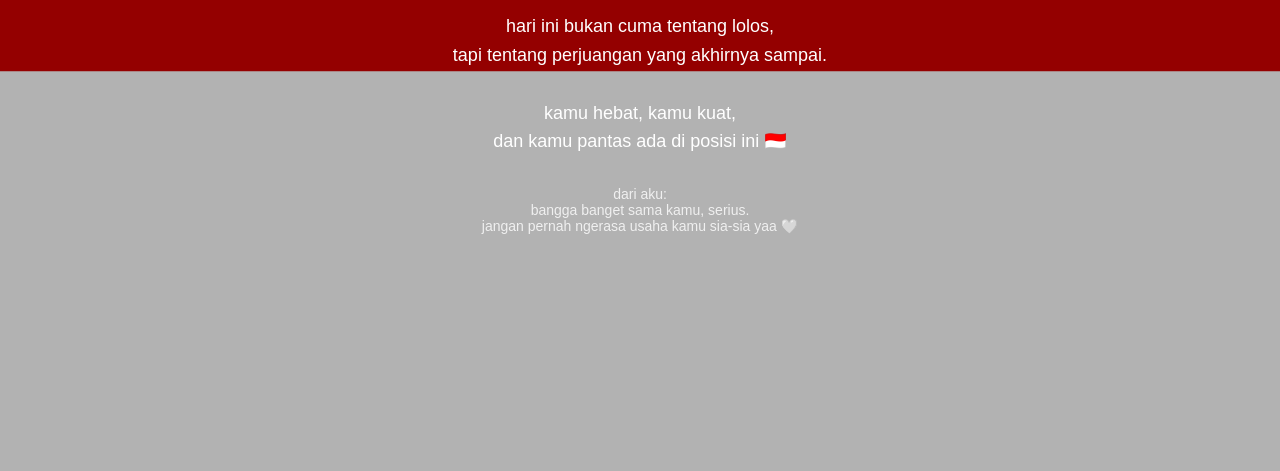
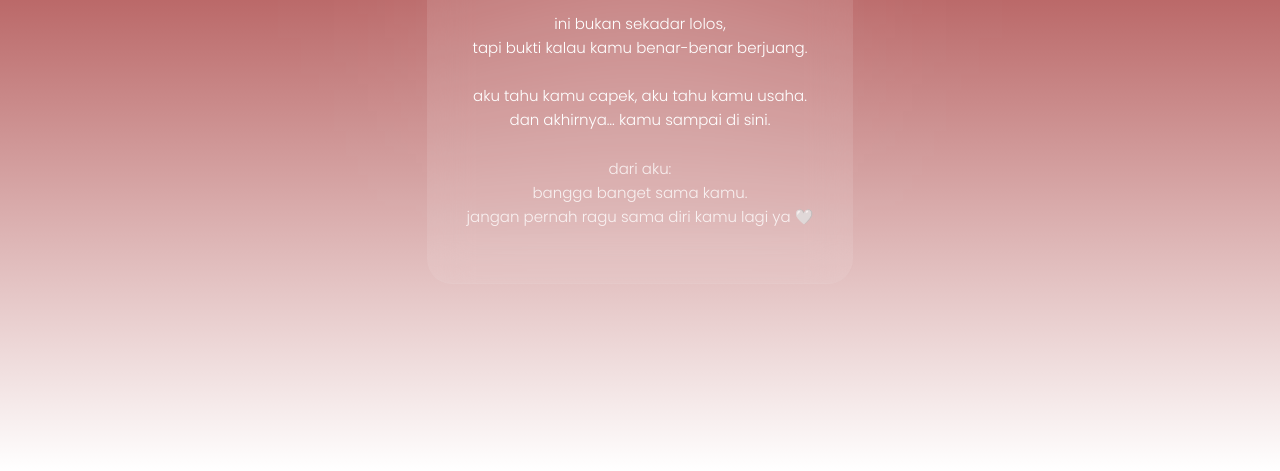
Before and after one commit to hrwt/pskb, a plain HTML site: page index.html in a window 1280 px wide. Shown: the part 329-800 px from the top of the page. Drawn offline with nearby package versions, Linux system fonts and the light colour scheme.

Commit message:
Update title and modify card content in index.html

```diff
--- a/index.html
+++ b/index.html
@@ -2,130 +2,92 @@
 <html lang="id">
 <head>
 <meta charset="UTF-8">
-<title>paskibra moment</title>
+<title>for you</title>
 
 <style>
+@import url('https://fonts.googleapis.com/css2?family=Playfair+Display:wght@500&family=Poppins:wght@300&display=swap');
+
 body {
   margin: 0;
-  font-family: 'poppins', sans-serif;
-  overflow: hidden;
-}
-
-/* background bendera */
-.bg {
-  position: fixed;
-  width: 100%;
-  height: 100%;
-  background: linear-gradient(180deg, #d40000 50%, #ffffff 50%);
-  animation: wave 6s ease-in-out infinite;
-}
-
-@keyframes wave {
-  0% {transform: scale(1);}
-  50% {transform: scale(1.03);}
-  100% {transform: scale(1);}
-}
-
-/* overlay gelap biar estetik */
-.overlay {
-  position: fixed;
-  width: 100%;
-  height: 100%;
-  background: rgba(0,0,0,0.3);
-}
-
-/* isi tengah */
-.container {
-  position: relative;
-  z-index: 2;
   height: 100vh;
   display: flex;
   justify-content: center;
   align-items: center;
+  background: linear-gradient(to bottom, #8b0000, #ffffff);
+  overflow: hidden;
 }
 
+/* efek glow */
+body::before {
+  content: "";
+  position: absolute;
+  width: 300px;
+  height: 300px;
+  background: rgba(255,255,255,0.2);
+  filter: blur(120px);
+  top: 20%;
+}
+
+/* card tengah */
 .card {
+  background: rgba(255,255,255,0.1);
+  backdrop-filter: blur(20px);
+  border-radius: 25px;
+  padding: 40px;
   text-align: center;
   color: white;
-  max-width: 500px;
-  animation: fadeUp 2s ease;
+  max-width: 400px;
+  animation: fade 2s ease;
 }
 
-@keyframes fadeUp {
-  from {opacity: 0; transform: translateY(40px);}
-  to {opacity: 1; transform: translateY(0);}
+@keyframes fade {
+  from {opacity:0; transform: translateY(30px);}
+  to {opacity:1; transform: translateY(0);}
 }
 
 h1 {
-  font-size: 42px;
-  letter-spacing: 4px;
+  font-family: 'Playfair Display', serif;
+  font-size: 36px;
+  letter-spacing: 2px;
 }
 
-.main-text {
+p {
+  font-family: 'Poppins', sans-serif;
   margin-top: 15px;
-  font-size: 18px;
   line-height: 1.6;
+  font-size: 15px;
 }
 
-.from {
-  margin-top: 30px;
-  font-size: 14px;
-  opacity: 0.8;
-}
-
-/* gambar kiri kanan */
-.side {
-  position: absolute;
-  bottom: 0;
-  height: 85%;
-  opacity: 0.9;
-  animation: float 4s ease-in-out infinite;
-}
-
-@keyframes float {
-  0% {transform: translateY(0);}
-  50% {transform: translateY(-10px);}
-  100% {transform: translateY(0);}
-}
-
-.left {
-  left: 0;
-  transform: scaleX(-1);
-}
-
-.right {
-  right: 0;
+/* garis elegan */
+.line {
+  width: 50px;
+  height: 2px;
+  background: white;
+  margin: 15px auto;
+  opacity: 0.7;
 }
 </style>
 </head>
 
 <body>
 
-<div class="bg"></div>
-<div class="overlay"></div>
+<div class="card">
+  <h1>paskibra 2025</h1>
+  <div class="line"></div>
 
-<!-- gambar -->
-<img src="cowok.png" class="side left">
-<img src="cewek.png" class="side right">
+  <p>
+    ini bukan sekadar lolos,<br>
+    tapi bukti kalau kamu benar-benar berjuang.<br><br>
 
-<div class="container">
-  <div class="card">
-    <h1>paskibra 2025</h1>
+    aku tahu kamu capek, aku tahu kamu usaha.<br>
+    dan akhirnya… kamu sampai di sini.
+  </p>
 
-    <div class="main-text">
-      hari ini bukan cuma tentang lolos,<br>
-      tapi tentang perjuangan yang akhirnya sampai.<br><br>
-
-      kamu hebat, kamu kuat,<br>
-      dan kamu pantas ada di posisi ini 🇮🇩
-    </div>
-
-    <div class="from">
-      dari aku:<br>
-      bangga banget sama kamu, serius.<br>
-      jangan pernah ngerasa usaha kamu sia-sia yaa 🤍
-    </div>
-  </div>
+  <p style="margin-top:25px; opacity:0.8;">
+    dari aku:<br>
+    bangga banget sama kamu.<br>
+    jangan pernah ragu sama diri kamu lagi ya 🤍
+  </p>
 </div>
 
 <audio autoplay loop>
```
